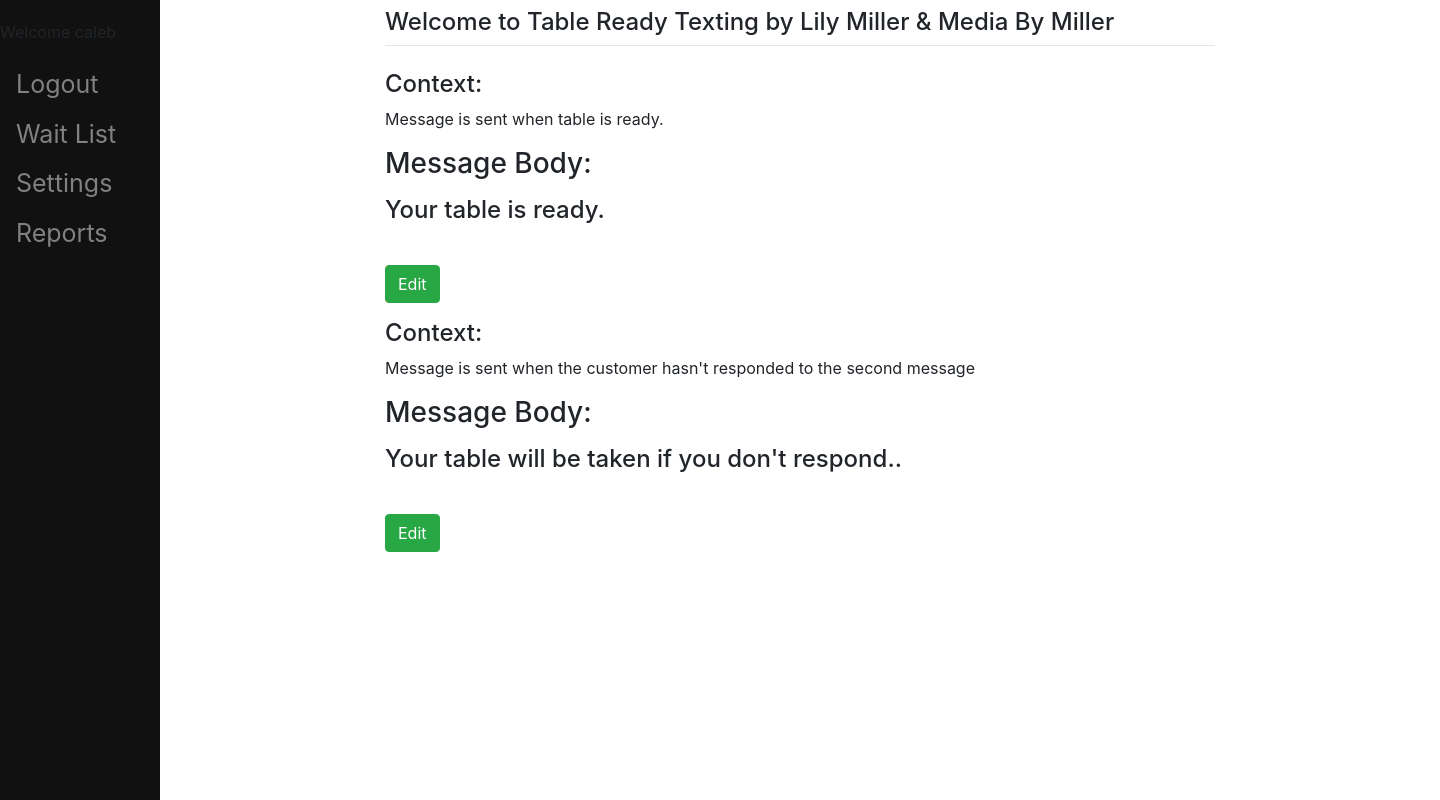
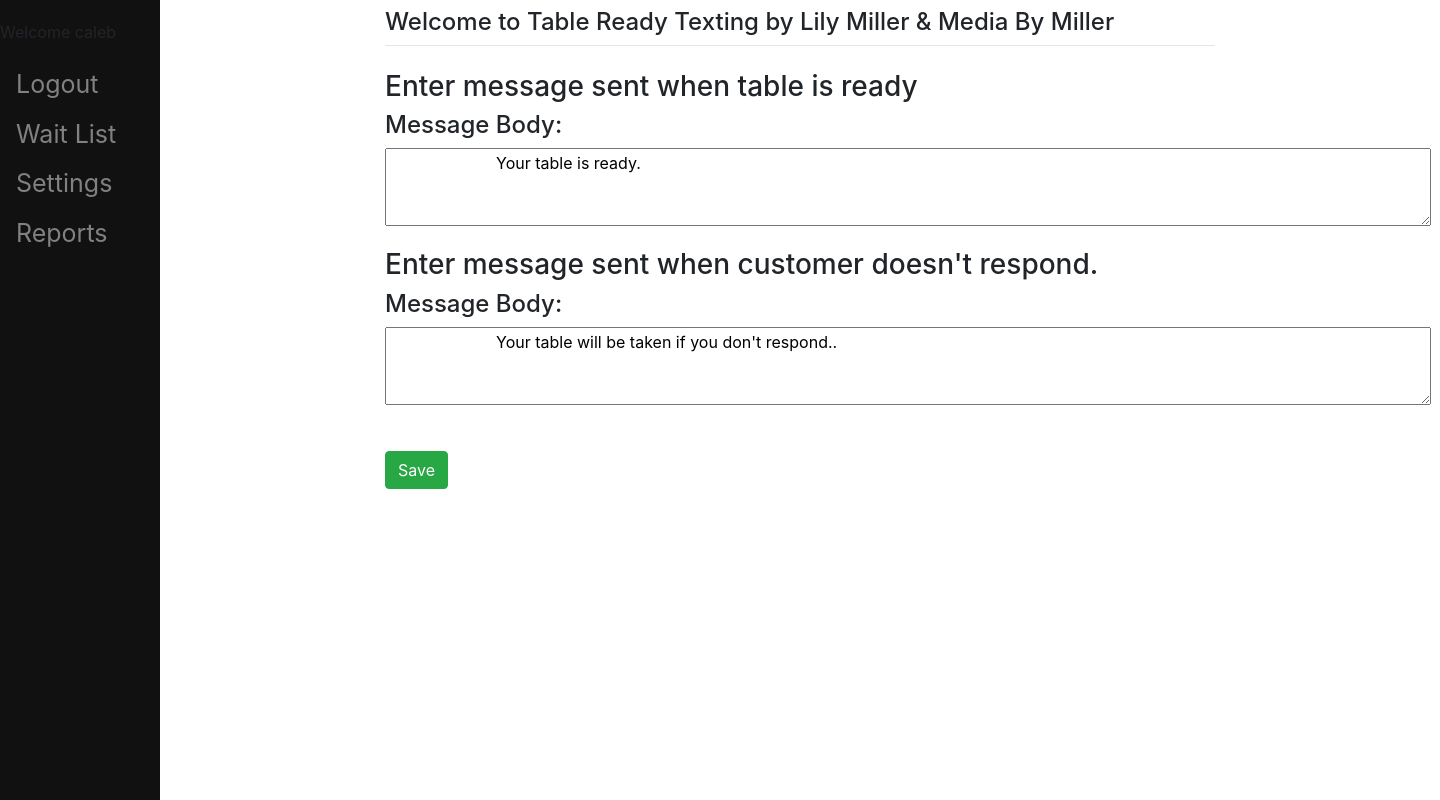
Before and after one commit to csawe/readytext, a Django app: page /message/ in a window 1440 px wide. Run offline with Django 3.2, Linux system fonts and the light colour scheme; a user stored in the database is signed in; data comes from the database, SQL or seed files in the repository; both versions use the stored data as it was before the commit.

Commit message:
Updated messages

```diff
--- a/Demo/main/models.py
+++ b/Demo/main/models.py
@@ -10,7 +10,6 @@ class Waitlist(models.Model):
     wait = models.IntegerField()
     party_name = models.CharField(max_length=20)
     size = models.IntegerField()
-    date = models.DateTimeField()
     #phone = PhoneField()
     #E164_only=False if numbers are from US only.
     phone = PhoneNumberField()
@@ -25,7 +24,5 @@ class Waitlist(models.Model):
 
 class Message(models.Model):
     message_number = models.IntegerField()
-    delay =  models.IntegerField()
     message_text = models.CharField(max_length=200)
-    message_context = models.CharField(max_length=200)
     user = models.ForeignKey(User, on_delete=models.SET_DEFAULT, default=None)
--- a/Demo/main/templates/main/message_list.html
+++ b/Demo/main/templates/main/message_list.html
@@ -7,25 +7,28 @@ Messages
 
 {% block content %}
     <div>
-        {% if texts %}
-            {% for text in texts %}
+        <p>
+
+            <form method="POST">
+                {% csrf_token %}
                 <p>
-                    <h4>Context: </h4>{{text.message_context}}
-                    <p>
-                        <h3>Message Body:</h3>
-                        <p><h4>{{text.message_text}}</h4></p>
-                    </p>
-                    <br>
-                    <form action='' method="POST" id='textform'>
-                        {% csrf_token %}
-                        <button class="btn btn-success" name='update_id' type='submit' value='{{text.id}}' form='textform'>Edit</button>
-                    </form>
+                    <h3>Enter message sent when table is ready</h3>
+                    <h4>Message Body:</h4>
+                    <textarea rows="3" cols="100" name="one_text">
+                        {{one.message_text}}
+                    </textarea>
                 </p>
-            {% endfor %}
-        {% else %}
-                <button><a href="../message_create">Add Messages</a></button>
-        {% endif %}
-
+                <p>
+                    <h3>Enter message sent when customer doesn't respond.</h3>
+                    <h4>Message Body:</h4>
+                    <textarea rows="3" cols="100" name="two_text">
+                        {{two.message_text}}
+                    </textarea>
+                </p>
+                <br>
+                <button class="btn btn-success" name='id' type='submit'>Save</button>
+            </form>
+        </p>
     </div>
 
 {% endblock content %}
--- a/Demo/main/templates/main/waitlist_list.html
+++ b/Demo/main/templates/main/waitlist_list.html
@@ -29,7 +29,7 @@ Waitlist
                     <td>
                         <form action='' method="POST" id='messageform'>
                             {% csrf_token %}
-                            <button class="btn btn-success" name='message-id2' type='submit' value='{{obj.id}}' form='messageform'>re-message</button>
+                            <button class="btn btn-success" name='message-id2' type='submit' value='{{obj.id}}' form='messageform'>Send Final Message</button>
                         </form>
                     </td>
 
--- a/Demo/main/views.py
+++ b/Demo/main/views.py
@@ -84,8 +84,6 @@ def send_message(num, text, request):
                 print(ex)
             return redirect('../')
 
-
-
 @login_required
 def waitlist_view(request):
     waitlist = Waitlist.objects.filter(user=request.user)
@@ -101,7 +99,7 @@ def waitlist_view(request):
             if obj.state == False:
                 num = str(obj.phone)
                 name = str(obj.party_name)
-                txt = Message.objects.get(message_number=1)
+                txt = Message.objects.filter(user=request.user).get(id=1)
                 print(txt.message_number)
                 body = txt.message_text
                 body = "Hello "+name+", "+body
@@ -117,7 +115,7 @@ def waitlist_view(request):
             if obj.state==True:
                 num = str(obj.phone)
                 name = str(obj.party_name)
-                txt = Message.objects.get(message_number=2)
+                txt = Message.objects.filter(user=request.user).get(id=2)
                 print(txt.message_number)
                 body = txt.message_text
                 body = "Hello "+name+", "+body
@@ -207,23 +205,21 @@ def message_create(request):
 @login_required
 def message_view(request):
     texts = Message.objects.filter(user=request.user)
+    one = texts[0]
+    two = texts[1]
 
     if request.method =='POST':
-        del_num = request.POST.get('delete_id', None)
-        upd_num = request.POST.get('update_id', None)
-        if del_num:
-            obj = Message.objects.get(id=del_num)
-            print(obj.message_text)
-            print(f'Deleting message {obj.message_text}')
-            obj.delete()
-        elif upd_num:
-            obj = Message.objects.get(id=upd_num)
-            return redirect(f'../message_update/{obj.id}')
-        else:
-            print(request.POST)
-
+        one_text = request.POST.get('one_text')
+        two_text = request.POST.get('two_text')
+        one_text = " ".join(one_text.split())
+        two_text = " ".join(two_text.split())
+        one.message_text = one_text
+        two.message_text = two_text
+        one.save()
+        two.save()
     context = {
-        'texts': texts,
+        'one': one,
+        'two': two,
     }
     return render(request, 'main/message_list.html', context)
 
@@ -249,6 +245,10 @@ def user_register_view(request):
         user = form.save()
         login(request, user)
         messages.success(request, "Registration Successful")
+        one = Message(message_number=1, message_text="", user=request.user)
+        two = Message(message_number=2, message_text="", user=request.user)
+        one.save()
+        two.save()
         return redirect('../')
     context = {
         'form':form,
```
Also changed, not shown: Demo/main/forms.py (+2 -5 lines), Demo/db.sqlite3, Demo/main/migrations/0018_remove_waitlist_date.py (added), Demo/main/migrations/0019_auto_20220317_0623.py (added).
